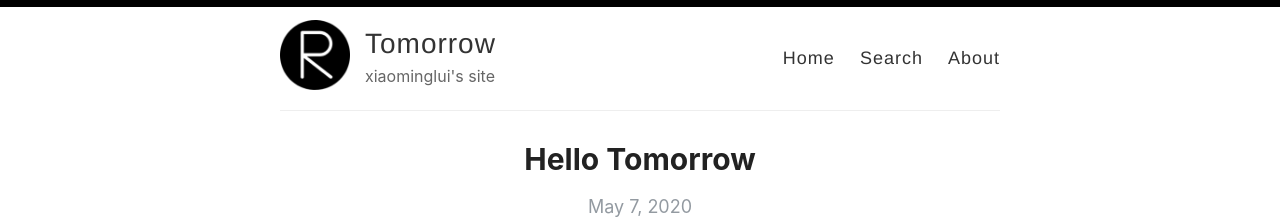
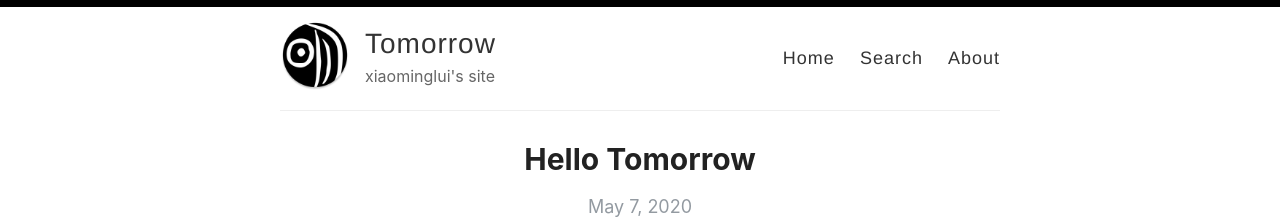
Before and after one commit to xiaominglui/xiaominglui.github.com, a Jekyll site: the page built from index.html, in a window 1280 px wide. Shown: the top 219 px of the page. Built offline with Jekyll 4.4.1, drawn with Linux system fonts in a browser that asks for light colours; the list of posts is cut into pages by our own code.

Commit message:
update avatar img

```diff
--- a/_config.yml
+++ b/_config.yml
@@ -12,7 +12,7 @@ author: xiaominglui
 description: xiaominglui's site
 
 # URL of your avatar or profile pic (you could use your GitHub profile pic)
-avatar: /images/reverie.png
+avatar: /images/ming.png
 
 #
 # Flags below are optional
```
Also changed, not shown: images/ming.png (added), images/reverie.png (deleted).
